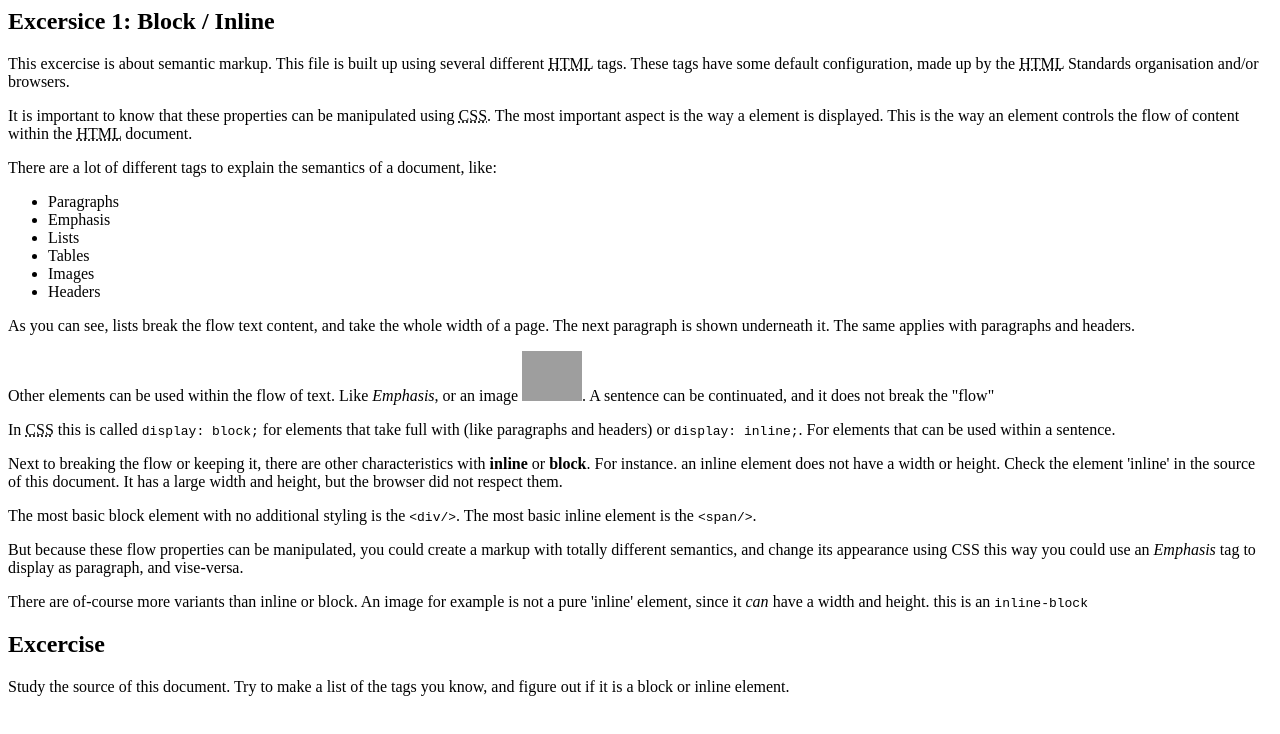
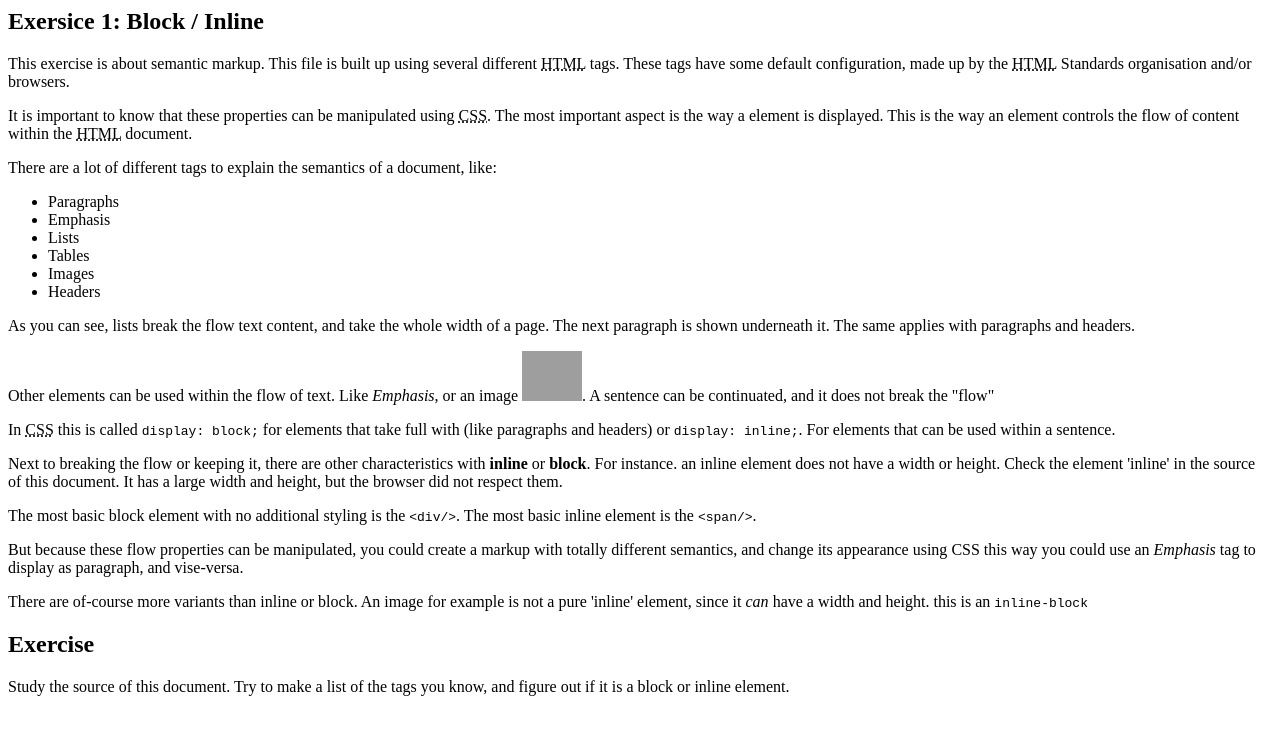
Before and after one commit to stefanvr/html-css-tutorial, a plain HTML site: page exercise1/index.html in a window 1280 px wide. Drawn offline with Linux system fonts and the light colour scheme; grey boxes are pictures that could not be loaded.

Commit message:
Fix typo's

```diff
--- a/excercise1/index.html
+++ b/exercise1/index.html
@@ -1,14 +1,14 @@
 <html>
 <head>
-<title>Excercise 1</title>
+<title>Exercise 1</title>
 </head>
 <body>
 <article>
   <header>
-    <h1>Excersice 1: Block / Inline</h1>
+    <h1>Exersice 1: Block / Inline</h1>
   </header>
 
-  <p>This excercise is about semantic markup. This file is built up using several different <abbr title="Hyper Text Markup Language">HTML</abbr> tags.
+  <p>This exercise is about semantic markup. This file is built up using several different <abbr title="Hyper Text Markup Language">HTML</abbr> tags.
   These tags have some default configuration, made up by the <abbr title="Hyper Text Markup Language">HTML</abbr> Standards organisation and/or browsers.
   </p>
 
@@ -71,7 +71,7 @@
   <p>There are of-course more variants than inline or block. An image for example is not a pure 'inline' element, since it <em>can</em> have a width and height.
   this is an <code>inline-block</code></p>
 
-  <h2>Excercise</h2>
+  <h2>Exercise</h2>
 
   <p>Study the source of this document. Try to make a list of the tags you know, and figure out if it is a block or inline element.</p>
 
```
